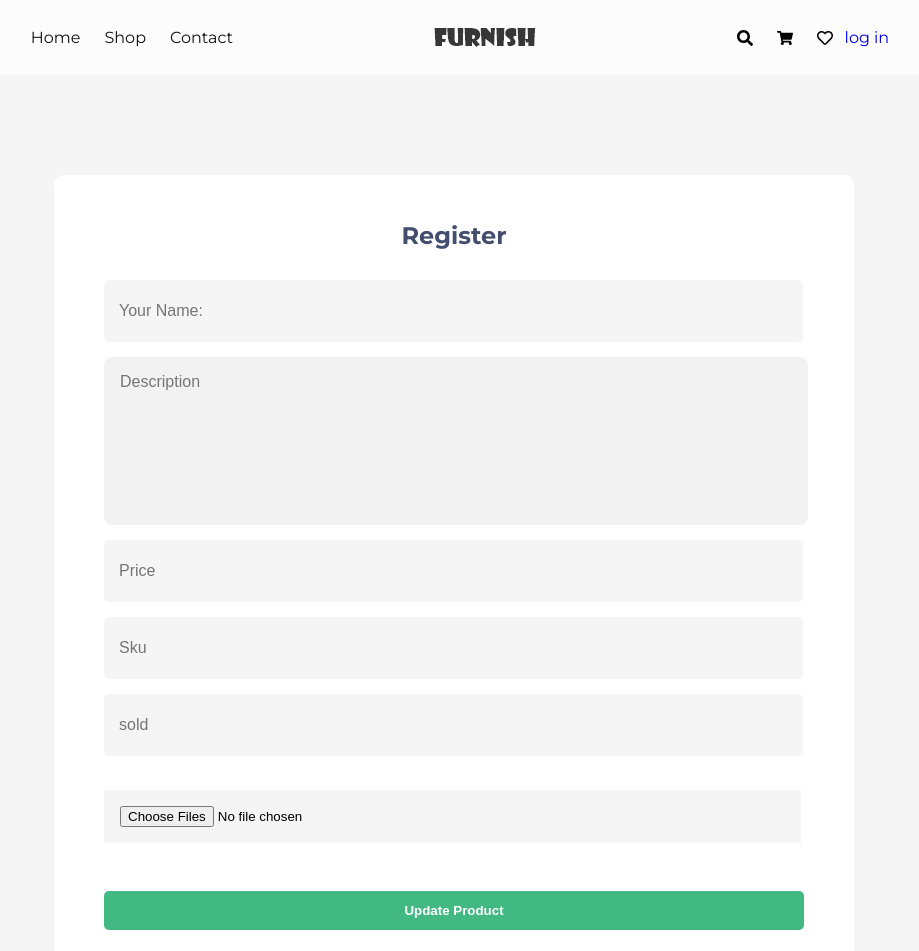
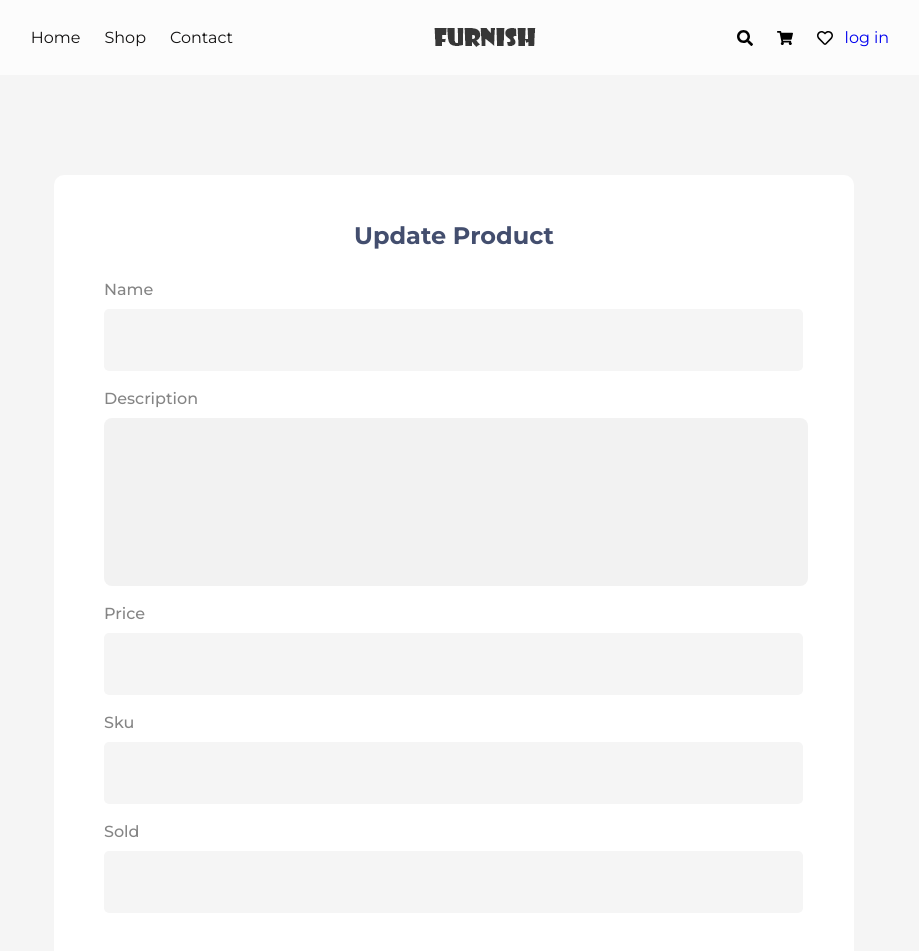
Before and after one commit to adnan172203/furnish-ecommerce, a React (Create React App) app in the folder client/: page /product/edit/1 in a window 1280 px wide. Shown: the top 951 px of the page, without its empty margins (186-1105 px from the left). Built offline with nearby package versions, Linux system fonts and the light colour scheme; no server answers.

Commit message:
showed preloaded product information into update form

```diff
--- a/client/src/components/admin-product/admin-product.js
+++ b/client/src/components/admin-product/admin-product.js
@@ -59,20 +59,11 @@ const AdminProduct = () => {
   const [display, setDisplay] = useState(false);
 
   const dispatch = useDispatch();
-  const { products, product } = useSelector((state) => state.product);
+  const { products } = useSelector((state) => state.product);
 
   useEffect(() => {
     dispatch(listProducts());
-    setFormData({
-      name: product && product.name,
-      price: product && product.price,
-      description: product && product.description,
-      sku: product && product.sku,
-      sold: product && product.sold,
-      stock: product && product.stock,
-      image: product && product.image,
-    });
-  }, [dispatch, product]);
+  }, [dispatch]);
 
   const uploadFileHandler = async (e) => {
     setLoading(true);
@@ -113,10 +104,6 @@ const AdminProduct = () => {
     setDisplay(!display);
   };
 
-  const onFormUpdate = (id) => {
-    setDisplay(!display);
-    dispatch(singleProductDetails(id));
-  };
 
   const deleteHandler = (id) => {
     dispatch(deleteProduct(id));
@@ -210,13 +197,7 @@ const AdminProduct = () => {
                 ))
               )}
             </div>
-            <div className={loaded_image}>
-              {product &&
-                product.image &&
-                product.image.url.map((url, i) => (
-                  <img src={url} alt='updateimg' key={i} />
-                ))}
-            </div>
+
             <div className={create_product_stock} onChange={(e) => onChange(e)}>
               <label className={(stock_margin, label_edit)}>Stock</label>
               <br />
--- a/client/src/pages/productUpdate/Product.module.css
+++ b/client/src/pages/productUpdate/Product.module.css
@@ -24,8 +24,9 @@
 }
 
 .user_area .user_item .form_group {
-  margin-bottom: 15px;
   width: 96%;
+  margin-bottom: 18px;
+  margin-top: 10px;
 }
 
 .user_area .user_item .form_group .form_control {
@@ -106,14 +107,15 @@
 }
 
 .label_edit {
-  font-weight: 600;
+  font-weight: 500;
+  color: #858585;
 }
 
 .create_product_image {
   background: #f5f5f5;
   padding: 1rem;
   width: 95%;
-  margin-bottom: 2rem;
+  margin-bottom: 1rem;
 }
 
 .loaded_image {
--- a/client/src/pages/productUpdate/ProductUpdate.js
+++ b/client/src/pages/productUpdate/ProductUpdate.js
@@ -1,4 +1,5 @@
 import React, { useState, useEffect } from 'react';
+import { Link } from 'react-router-dom';
 import axios from 'axios';
 import { singleProductDetails } from '../../redux/product/product-action';
 
@@ -21,6 +22,7 @@ const {
   create_product_description,
   loaded_image,
   create_product_image,
+  label_edit,
 } = Styles;
 
 const ProductUpdate = ({ match }) => {
@@ -39,10 +41,19 @@ const ProductUpdate = ({ match }) => {
   const dispatch = useDispatch();
   const { product } = useSelector((state) => state.product);
 
-  console.log();
+  console.log(product);
   useEffect(() => {
-    singleProductDetails(match.params.id);
-  });
+    dispatch(singleProductDetails(match.params.id));
+    setFormData({
+      name: product && product.name,
+      price: product && product.price,
+      description: product && product.description,
+      sku: product && product.sku,
+      sold: product && product.sold,
+      stock: product && product.stock,
+      image: product && product.image,
+    });
+  }, [dispatch,product]);
 
   const uploadFileHandler = async (e) => {
     setLoading(true);
@@ -83,59 +94,76 @@ const ProductUpdate = ({ match }) => {
         <div className='container'>
           <div className={user_item}>
             <form onSubmit={(e) => onSubmit(e)}>
-              <h2>Register</h2>
+              <h2>Update Product</h2>
 
+              <label className={label_edit} htmlFor='create_product_name'>
+                Name
+              </label>
               <div className={form_group}>
                 <input
                   type='text'
                   name='name'
+                  value={name || ''}
                   className={form_control}
-                  placeholder='Your Name:'
                   onChange={(e) => onChange(e)}
                 />
               </div>
 
+              <label className={label_edit} htmlFor='create_product_name'>
+                Description
+              </label>
               <div className={form_group}>
                 <textarea
                   name='description'
+                  value={description || ''}
                   id={create_product_description}
-                  placeholder='Description'
-                  //   value={description || ''}
                   onChange={(e) => onChange(e)}
                 ></textarea>
               </div>
 
+              <label className={label_edit} htmlFor='create_product_name'>
+                Price
+              </label>
               <div className={form_group}>
                 <input
                   type='number'
                   name='price'
+                  value={price || ''}
                   className={form_control}
-                  placeholder='Price'
                   onChange={(e) => onChange(e)}
                 />
               </div>
 
+              <label className={label_edit} htmlFor='create_product_name'>
+                Sku
+              </label>
               <div className={form_group}>
                 <input
                   type='number'
                   name='sku'
+                  value={sku || ''}
                   className={form_control}
-                  placeholder='Sku'
                   onChange={(e) => onChange(e)}
                 />
               </div>
 
+              <label className={label_edit} htmlFor='create_product_name'>
+                Sold
+              </label>
               <div className={form_group}>
                 <input
                   type='number'
                   name='sold'
+                  value={sold || ''}
                   className={form_control}
-                  placeholder='sold'
                   onChange={(e) => onChange(e)}
                 />
               </div>
 
               <br />
+              <label className={label_edit} htmlFor='create_product_name'>
+                Image
+              </label>
               <input
                 type='file'
                 multiple
@@ -154,9 +182,21 @@ const ProductUpdate = ({ match }) => {
                 )}
               </div>
 
+              <div className={loaded_image}>
+                {product &&
+                  product.image &&
+                  product.image.url.map((url, i) => (
+                    <img src={url} alt='updateimg' key={i} />
+                  ))}
+              </div>
+
               <button type='submit' className={`${btn} ${common_btn}`}>
                 Update Product
               </button>
+
+              <h5>
+                 <Link to="/dashboard/adminproduct">back</Link>
+              </h5>
             </form>
           </div>
         </div>
```
